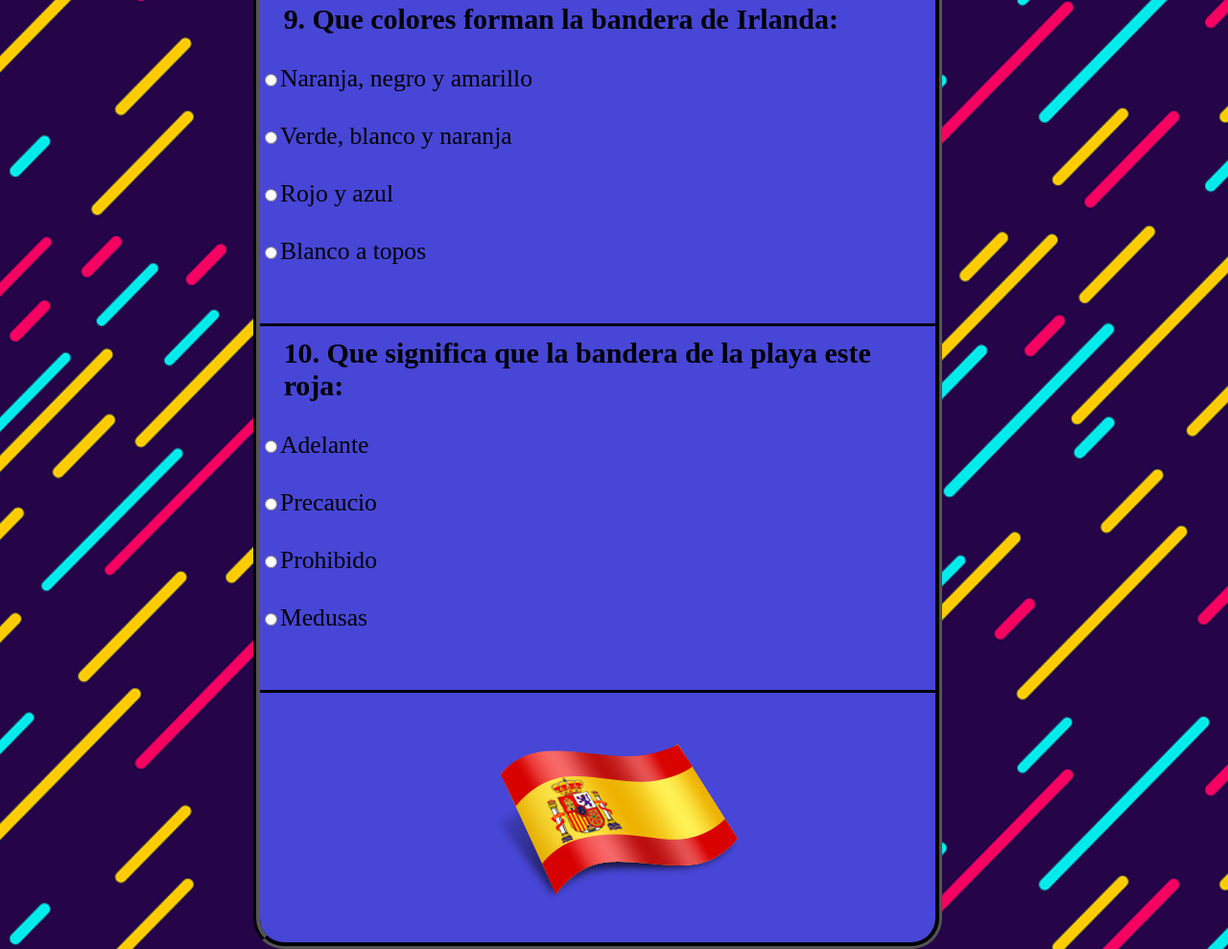
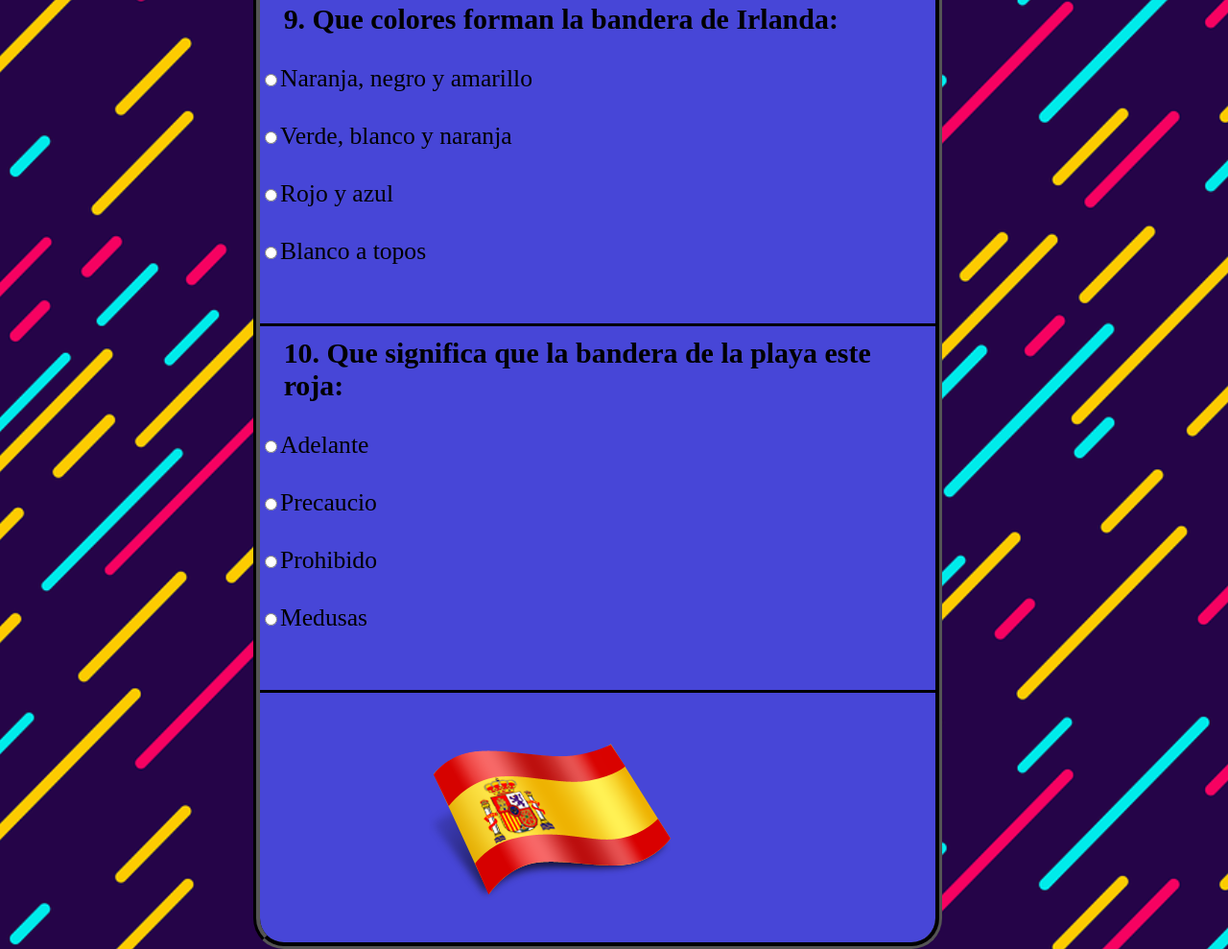
Before and after one commit to maiysilver/Tasca14enserio, a plain HTML site: page pregunta1.html in a window 1280 px wide. Shown: the part 2170-3159 px from the top of the page at 96% size. Drawn offline with Linux system fonts and the light colour scheme.

Commit message:
Add files via upload

```diff
--- a/css/desktop.css
+++ b/css/desktop.css
@@ -189,7 +189,9 @@ checkbox{
 #boton1{
 	height:8.5%;
 	color:white;
-	margin-left:35%;
+}
+#boton1 input{
+	margin-left:25%;
 }
 
 h3{
```
